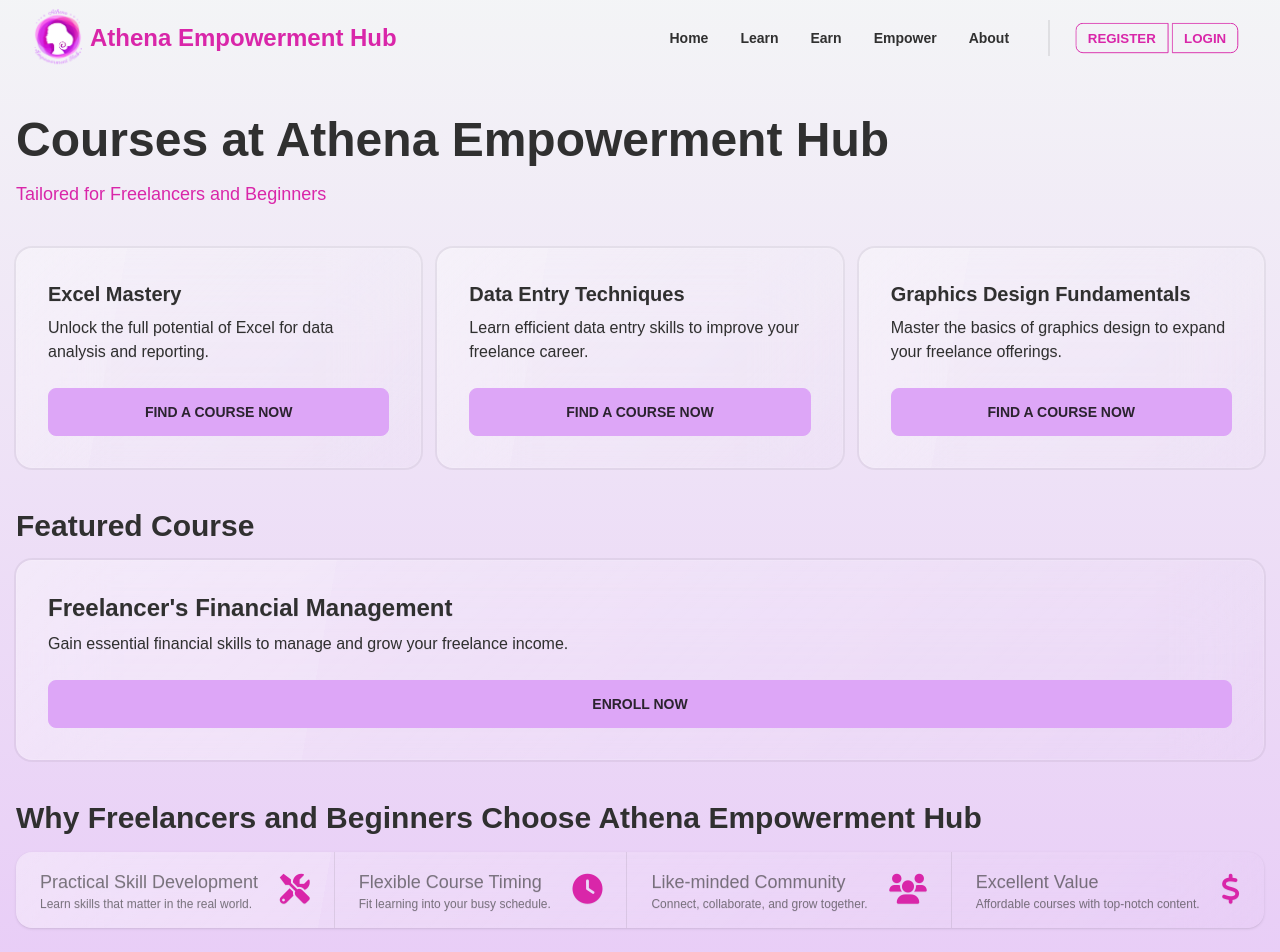
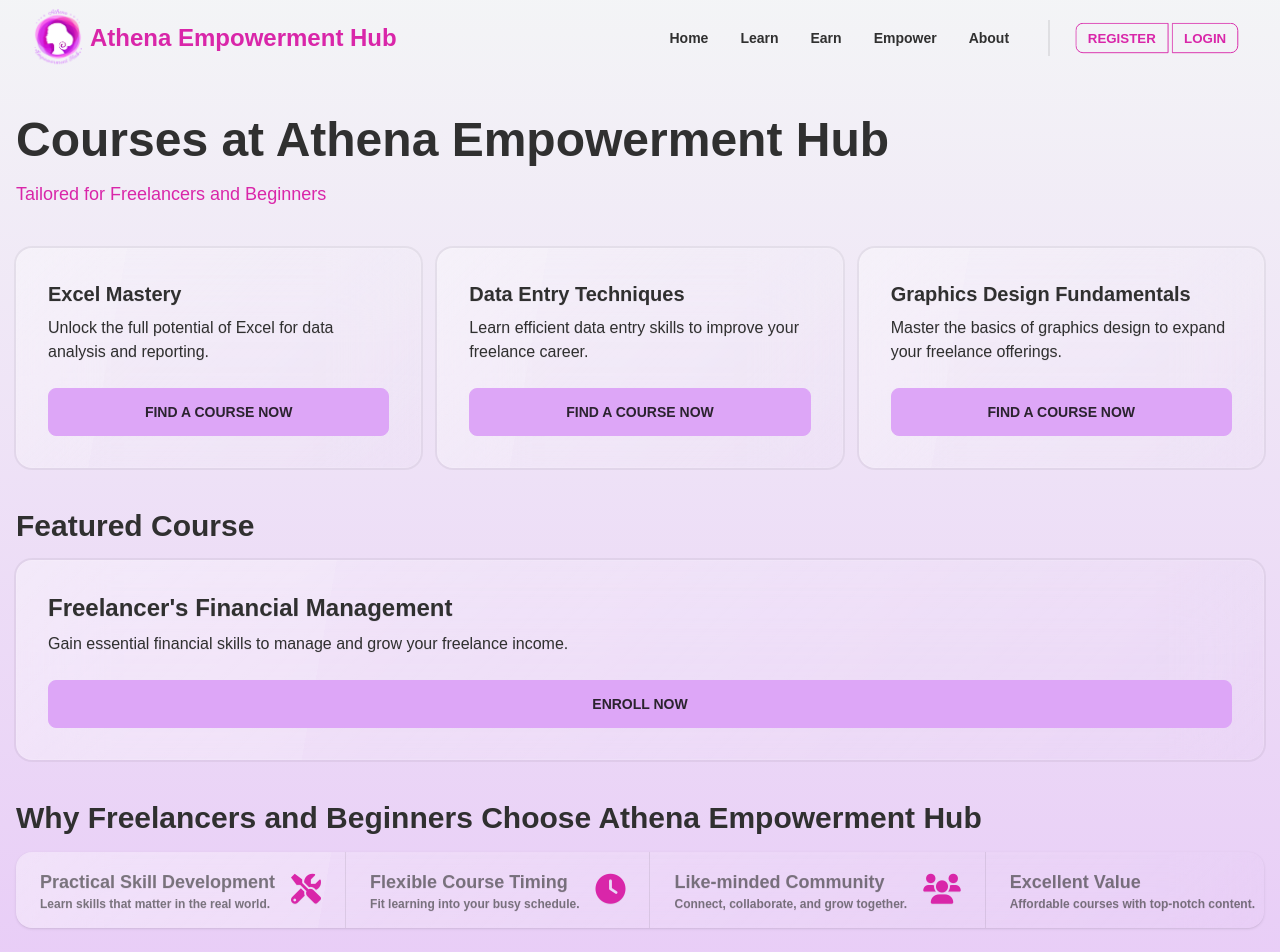
Before and after one commit to isti2415/athena, a Next.js app: page /courses in a window 1280 px wide. Shown: the top 952 px of the page. Built offline with nearby package versions, Linux system fonts and the light colour scheme.

Commit message:
adjusted style

```diff
--- a/src/pages/courses.js
+++ b/src/pages/courses.js
@@ -68,7 +68,7 @@ export default function Courses() {
             Why Freelancers and Beginners Choose Athena Empowerment Hub
           </span>
           <div className="stats glass w-full stats-vertical lg:stats-horizontal shadow mt-4">
-            <div className="stat">
+            <div className="stat font-bold">
               <div className="stat-figure text-secondary text-3xl text-3xl">
                 <i className="fas fa-tools inline-block"></i>
               </div>
@@ -79,7 +79,7 @@ export default function Courses() {
                 Learn skills that matter in the real world.
               </div>
             </div>
-            <div className="stat">
+            <div className="stat font-bold">
               <div className="stat-figure text-secondary text-3xl">
                 <i className="fas fa-clock inline-block"></i>
               </div>
@@ -88,7 +88,7 @@ export default function Courses() {
                 Fit learning into your busy schedule.
               </div>
             </div>
-            <div className="stat">
+            <div className="stat font-bold">
               <div className="stat-figure text-secondary text-3xl">
                 <i className="fas fa-users inline-block"></i>
               </div>
@@ -99,7 +99,7 @@ export default function Courses() {
                 Connect, collaborate, and grow together.
               </div>
             </div>
-            <div className="stat">
+            <div className="stat font-bold">
               <div className="stat-figure text-secondary text-3xl">
                 <i className="fas fa-dollar-sign inline-block"></i>
               </div>
```
